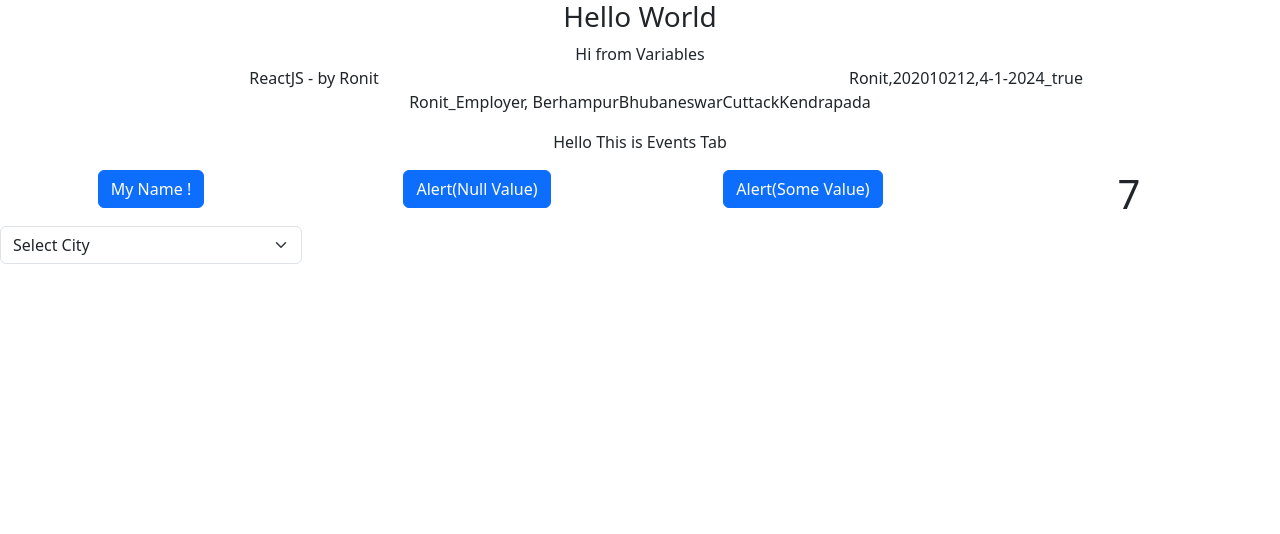
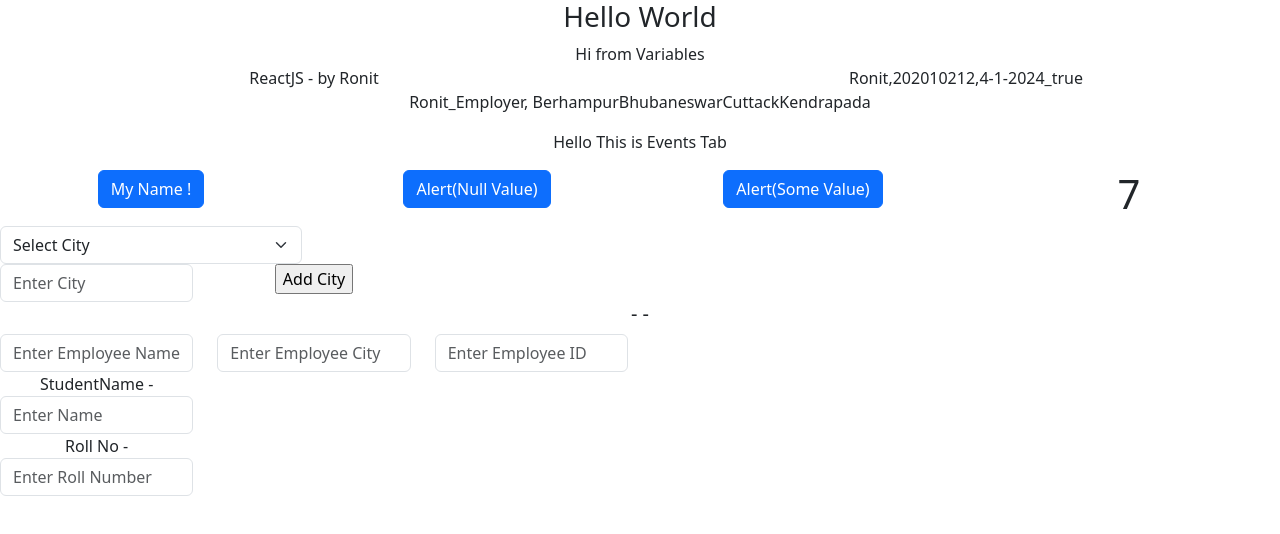
Before and after one commit to ronitjena09/React-Basics, a React (Create React App) app: page / in a window 1280 px wide. Shown: the top 534 px of the page. Built offline with nearby package versions, Linux system fonts and the light colour scheme.

Commit message:
useState and onChange uses #3

```diff
--- a/src/App.js
+++ b/src/App.js
@@ -2,6 +2,7 @@ import logo from './logo.svg';
 import './App.css';
 import Variables from './topics/Variables';
 import Events from './topics/Events';
+import SetState from './topics/SetState';
 
 function App() {
   return (
@@ -9,6 +10,7 @@ function App() {
      <h3>Hello World</h3>
      <Variables />
      <Events />
+     <SetState />
     </div>
   );
 }
--- /dev/null
+++ b/src/topics/SetState.js
@@ -0,0 +1,92 @@
+import React, { useState } from 'react';
+
+const SetState = () => {
+    let [studentName, setStudentName] = useState(''); //taking variable with no parameters
+    let [rollNo, setRollNo] = useState(); //taking variable with no parameters
+    let [empObj, setEmpObj] = useState({empName: '', empCity: '',empId: ''})
+
+    const changeStudentName = (event) => {
+        debugger; //to debug the code in real time
+        const textValue = event.target.value;   //taking the value of event from debugger
+        setStudentName(textValue)   //applying value by taking name from textvalue to setstudentname and then to student name
+    }
+    const changeRollNo = (event) => { // created a variable with event as return type parameter
+        debugger;
+        const numValue = event.target.value; //setting the numvalue as the value of the event's target
+        setRollNo(numValue) //putting the value of event in setrollno, changing th evalue one by one
+    }
+    //To set different values for many values in an object(old method)
+    const changeEmpName = (event) => {
+        setEmpObj(prevState => ({ ...prevState, empName: event.target.value }))
+    }
+    const changeEmpCity = (event) => {
+        setEmpObj(prevState =>( { ...prevState, empCity: event.target.value}))
+    }
+    const changeEmpId = (event) => {
+        setEmpObj(prevState =>( { ...prevState, empId: event.target.value}))
+    }
+    //To set different values for many variables in an object(new method)
+    const EmployeeObject = (event, field) => {
+        setEmpObj((prevState => ({ ...prevState, [field]: event.target.value})))
+    }
+
+    let [cityList, setCityList] = useState(['', '']); //creating an array for storing city names
+    let [cityName, setCityName] = useState(); //initializing city name
+    const changeCityName = (event) => { //function to take input from user
+        setCityName(event.target.value)
+    }
+    const addCity = (event) => { //function to store user input in the array
+        setCityList(prevArray => ([...prevArray, cityName]))
+    }
+
+
+  return (
+    <div>
+        <div className='row'>
+            <div className='col-2'>
+                <input type='text' onChange={(event) => {changeCityName(event)}} placeholder='Enter City' className='form-control' />
+            </div>
+            <div className='col-2'>
+                <input type='button' onClick={addCity} className='btn-btn-success' value='Add City' />
+            </div>
+            <div className='col-3'>
+                {cityList}
+            </div>
+        </div>
+        <h5>{empObj.empName} - {empObj.empCity} - {empObj.empId} </h5> {/* To display the updated name */}
+        <div className='row'>
+            <div className='col-2'>
+                <input type='text' onChange={(event) => {EmployeeObject(event, 'empName')}} placeholder='Enter Employee Name' className='form-control' />
+            </div>
+            <div className='col-2'>
+                <input type='text' onChange={(event) => {EmployeeObject(event, 'empCity')}} placeholder='Enter Employee City' className='form-control' />
+            </div>
+            <div className='col-2'>
+                <input type='num' onChange={(event) => {EmployeeObject(event, 'empId')}}placeholder='Enter Employee ID' className='form-control' />
+            </div>
+        </div>
+        <div className='row'>
+            <div className='col-2'>
+             StudentName - {studentName}
+            </div>
+        </div>
+        <div className='row'>
+            <div className='col-2'>
+                <input type='text' onChange={(event) => {changeStudentName(event)}}placeholder='Enter Name' className='form-control' /> {/* for creating a text area and checking wthere the function changestudent name can actually work as per the function */}
+            </div>
+        </div>
+        <div className='row'>
+            <div className='col-2'>
+             Roll No - {rollNo}
+            </div>
+        </div>
+        <div className='row'>
+            <div className='col-2'>
+                <input type='num' onChange={(event) => {changeRollNo(event)}} placeholder='Enter Roll Number' className='form-control' />
+            </div>
+        </div>
+    </div>
+  )
+}
+
+export default SetState;
```
